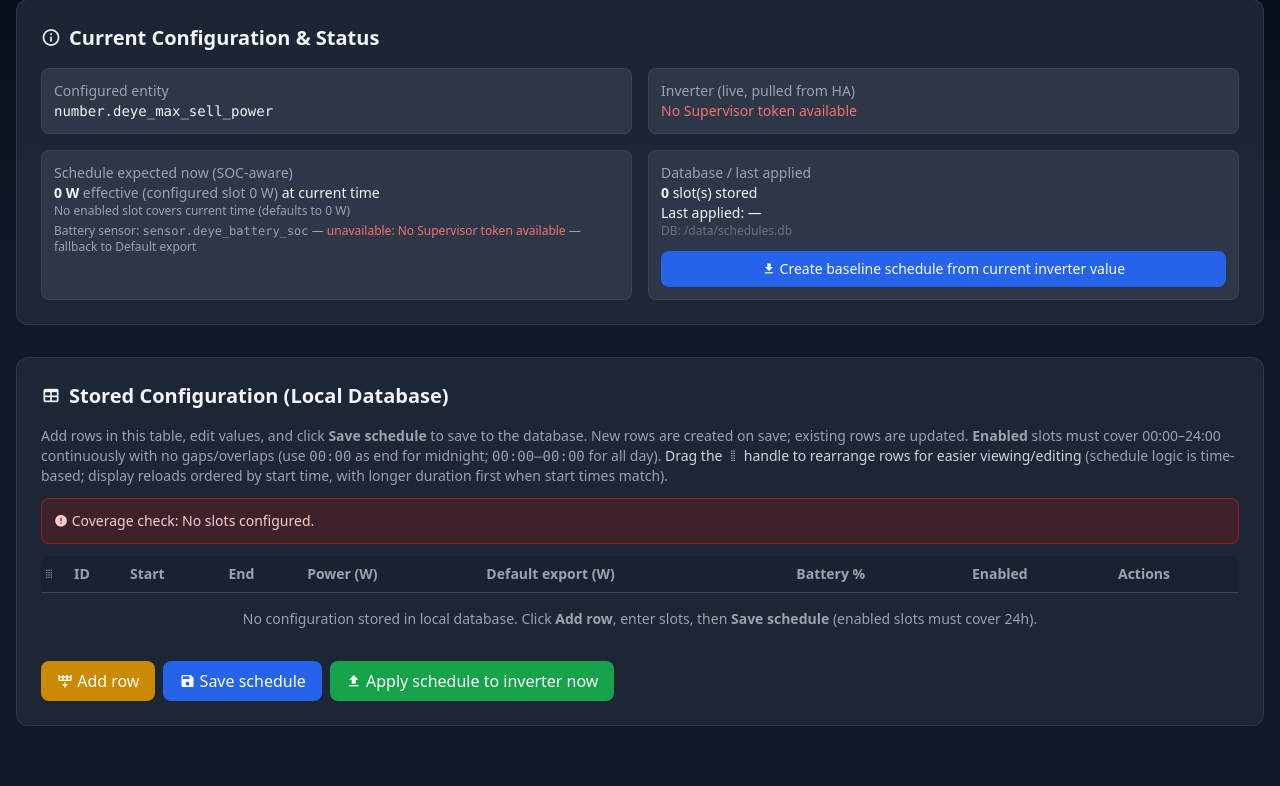
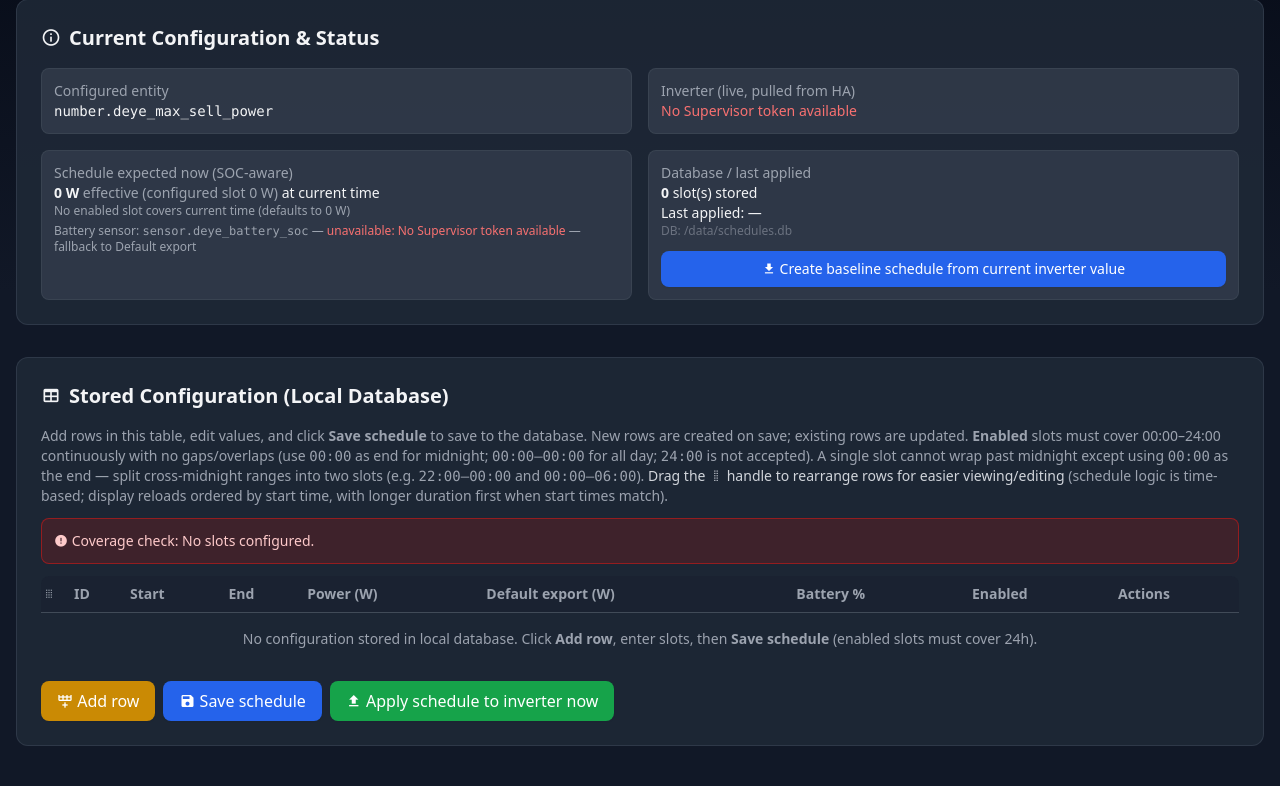
Before and after one commit to maverik-77/deye-export-manager, a FastAPI app: page / in a window 1280 px wide. Shown: the part 228-1014 px from the top of the page. Run offline with FastAPI, Linux system fonts and the light colour scheme; data that the repository does not hold is empty; parts of the project's set-up code (start-up, migrations or seed data) failed here and were passed over; some libraries are stand-ins or nearby versions.

Commit message:
Fix edge cases: SOC out-of-range fallback, 24:00 rejection/cross-midnight notes, TOU fail-closed/partial-sync reporting, stale save-row detection (v1.0.21)

```diff
--- a/deye_export_manager/templates/index.html
+++ b/deye_export_manager/templates/index.html
@@ -122,7 +122,7 @@
                 <i class="mdi mdi-table"></i>
                 Stored Configuration (Local Database)
             </h2>
-            <p class="text-gray-400 text-sm mb-3">Add rows in this table, edit values, and click <strong>Save schedule</strong> to save to the database. New rows are created on save; existing rows are updated. <strong>Enabled</strong> slots must cover 00:00–24:00 continuously with no gaps/overlaps (use <code>00:00</code> as end for midnight; <code>00:00–00:00</code> for all day). <span class="text-gray-300">Drag the <i class="mdi mdi-drag-vertical"></i> handle to rearrange rows for easier viewing/editing</span> (schedule logic is time-based; display reloads ordered by start time, with longer duration first when start times match).</p>
+            <p class="text-gray-400 text-sm mb-3">Add rows in this table, edit values, and click <strong>Save schedule</strong> to save to the database. New rows are created on save; existing rows are updated. <strong>Enabled</strong> slots must cover 00:00–24:00 continuously with no gaps/overlaps (use <code>00:00</code> as end for midnight; <code>00:00–00:00</code> for all day; <code>24:00</code> is not accepted). A single slot cannot wrap past midnight except using <code>00:00</code> as the end — split cross-midnight ranges into two slots (e.g. <code>22:00–00:00</code> and <code>00:00–06:00</code>). <span class="text-gray-300">Drag the <i class="mdi mdi-drag-vertical"></i> handle to rearrange rows for easier viewing/editing</span> (schedule logic is time-based; display reloads ordered by start time, with longer duration first when start times match).</p>
             {% if saved %}<div class="mb-3 p-3 rounded-lg bg-green-900/40 border border-green-700/70 text-green-200 text-sm slide-down">Schedule saved.</div>{% endif %}
             {% if save_error %}<div class="mb-3 p-3 rounded-lg bg-red-900/40 border border-red-700/70 text-red-200 text-sm slide-down"><i class="mdi mdi-alert-circle"></i> <strong>Save failed:</strong> {{ save_error }}</div>{% endif %}
             {% if coverage_ok %}<div class="mb-3 p-3 rounded-lg bg-green-900/25 border border-green-800/70 text-green-300 text-sm slide-down"><i class="mdi mdi-check-circle"></i> Enabled schedule covers the full 24-hour period continuously.</div>{% elif coverage_error %}<div class="mb-3 p-3 rounded-lg bg-red-900/35 border border-red-700/70 text-red-200 text-sm slide-down"><i class="mdi mdi-alert-circle"></i> Coverage check: {{ coverage_error }}</div>{% endif %}
```
Also changed, not shown: README.md.
